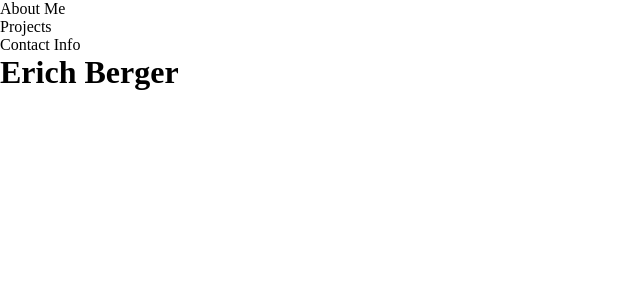
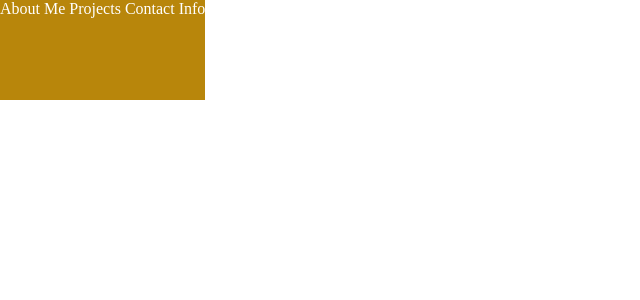
Before and after one commit to ErichBerger/erichberger.github.io, a PHP site: page / in a window 1280 px wide. Shown: the top 300 px of the page, without its empty margins (0-640 px from the left). Run offline with PHP 8.4, Linux system fonts and the light colour scheme.

Commit message:
edit first experiments with navbar

```diff
--- a/index.html
+++ b/index.html
@@ -8,7 +8,7 @@
 </head>
 <body>
     <header>
-        <nav>
+        <nav class="navbar">
             <ul>
                 <li>About Me</li>
                 <li>Projects</li>
--- a/stylesheet.css
+++ b/stylesheet.css
@@ -4,3 +4,14 @@
     padding: 0;
 
 }
+
+.navbar {
+    position: fixed;
+    background-color: darkgoldenrod;
+    color: white;
+    height: 100px;
+}
+.navbar li {
+    display:inline-block;
+
+}
```
